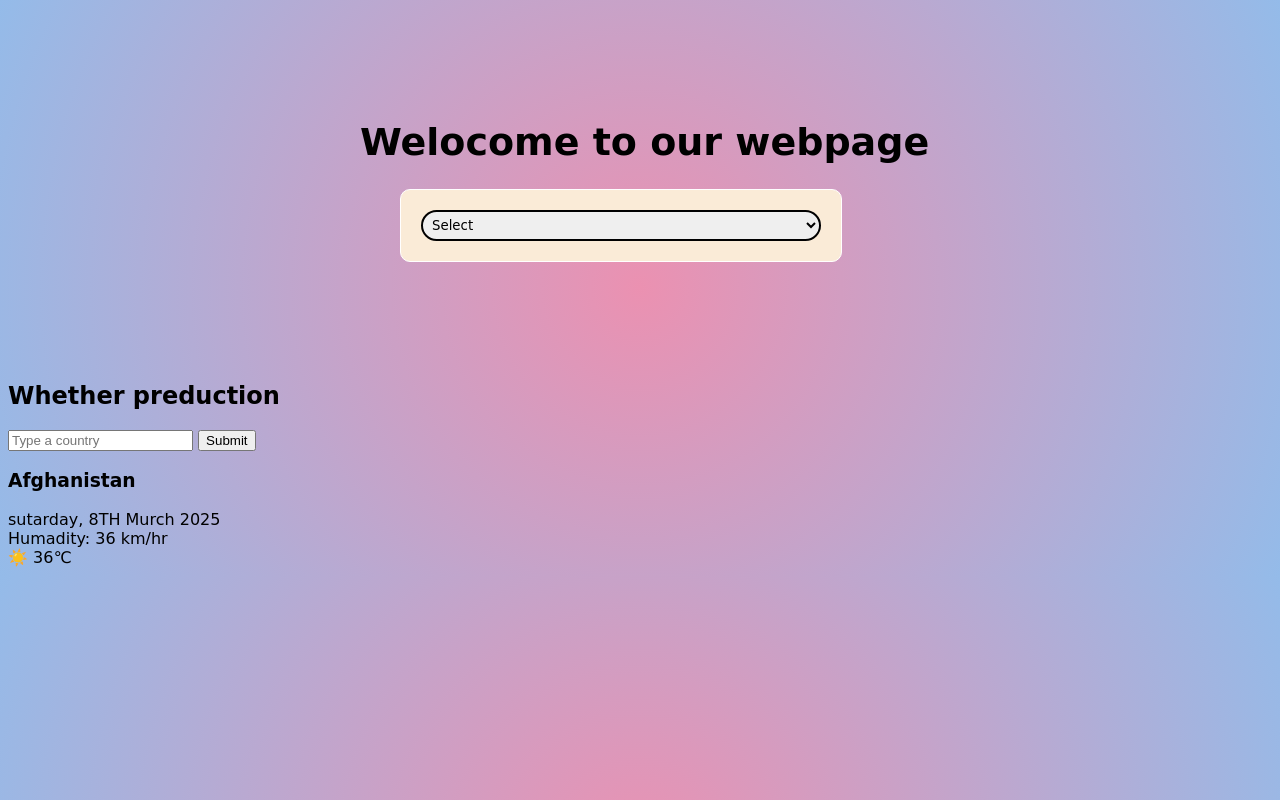
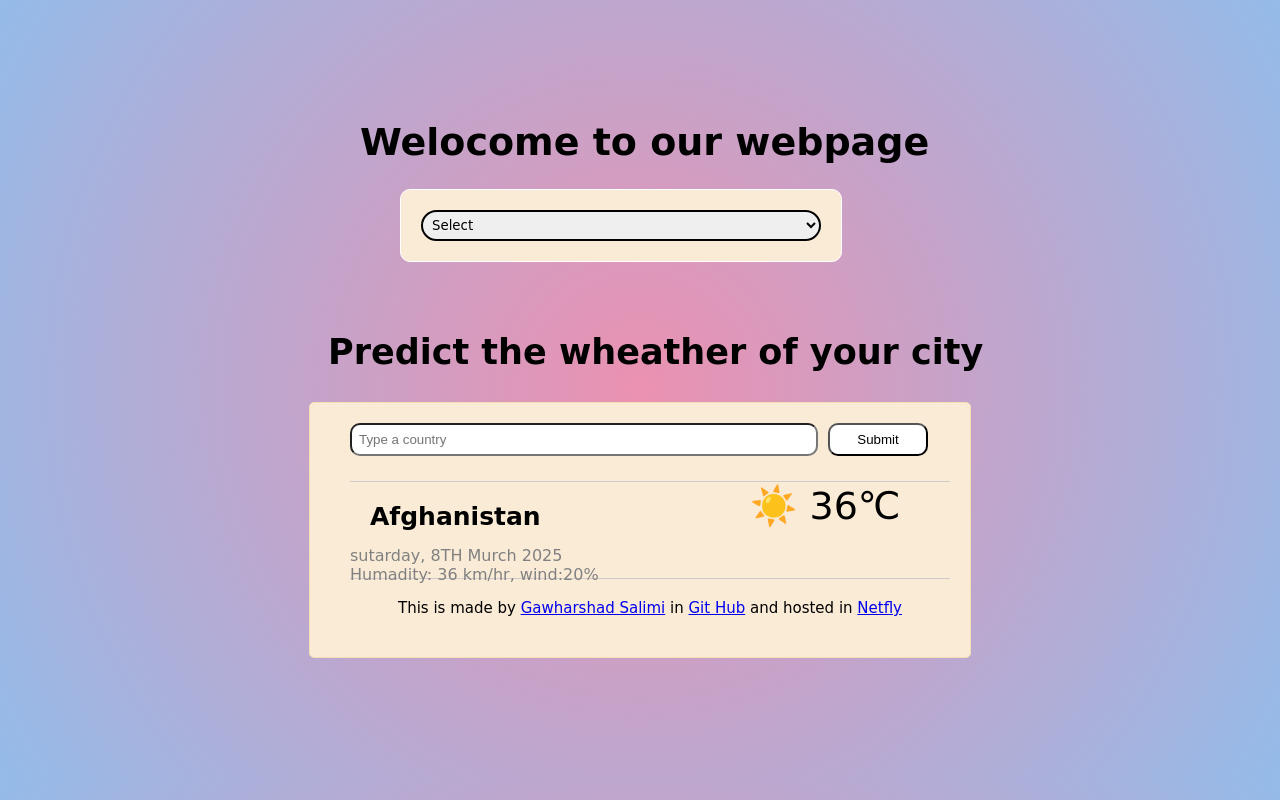
Before and after one commit to GwharshadSalimi/practiceEverything, a plain HTML site: page index.html in a window 1280 px wide. Drawn offline with nearby package versions, Linux system fonts and the light colour scheme; a web font is replaced by a local one.

Commit message:
new changes was aded

```diff
--- a/index.html
+++ b/index.html
@@ -30,10 +30,10 @@
 
       <div class="place text" id="place1"></div>
     </div>
-
+    <h2>Predict the wheather of your city</h2>
     <div class="whter">
-      <h2>Whether preduction</h2>
       <div class="formInput">
+        <form>
           <input
             type="text"
             class="type"
@@ -41,13 +41,30 @@
             placeholder="Type a country"
           />
           <input type="submit" class="submit" id="submit" />
+        </form>
       </div>
 
-      <h3>Afghanistan</h3>
+      <h3 id="h3">Afghanistan</h3>
+      <div class="parageraf">
         <div>sutarday, 8TH Murch 2025</div>
-      <div>Humadity: 36 km/hr</div>
+        <div>Humadity: 36 km/hr, wind:20%</div>
+      </div>
 
       <div class="emoje" id="emoje">☀️ 36℃</div>
+
+      <footer>
+        This is made by
+        <a href="https://github.com/GwharshadSalimi" target="blank"
+          >Gawharshad Salimi</a
+        >
+        in <a href="https://github.com/" target="blank">Git Hub</a> and hosted
+        in
+        <a
+          href="https://practice-everything-you-know.netlify.app/"
+          target="blank"
+          >Netfly</a
+        >
+      </footer>
     </div>
   </body>
   <script src="src/index.js"></script>
--- a/src/index.css
+++ b/src/index.css
@@ -47,3 +47,66 @@ h1 {
 .text {
   display: none;
 }
+
+.whter {
+  max-width: 600px;
+  margin: 120px auto;
+  background-color: antiquewhite;
+  border: 1px solid wheat;
+  border-radius: 5px;
+  padding: 20px;
+  padding-left: 40px;
+  padding-right: -10px;
+}
+
+h2 {
+  margin-left: 320px;
+  font-size: 35px;
+  margin-bottom: -90px;
+  margin-top: -50px;
+}
+
+form {
+  display: flex;
+}
+
+.type {
+  width: 450px;
+  padding: 7px;
+  border-radius: 10px;
+}
+
+.submit {
+  width: 100px;
+  padding: 7px;
+  border-radius: 10px;
+  background-color: white;
+  color: black;
+  margin-left: 10px;
+}
+
+h3 {
+  font-size: 25px;
+
+  border-top: 1px solid rgb(207, 203, 203);
+  padding: 20px;
+}
+
+.parageraf {
+  color: grey;
+  margin-top: -30px;
+}
+
+.emoje {
+  margin-top: -100px;
+  margin-left: 400px;
+  font-size: 38px;
+}
+
+footer {
+  text-align: center;
+  font-size: 15px;
+  border-top: 1px solid rgb(207, 203, 203);
+  padding: 20px;
+  margin-top: 50px;
+}
--- a/src/index.js
+++ b/src/index.js
@@ -29,3 +29,13 @@ function showTime(event) {
 
 let timElement = document.querySelector("#timeZone");
 timElement.addEventListener("change", showTime);
+
+function displayCity(event) {
+  event.preventDefault(); // fixed typo
+  let typeElement = document.querySelector("#type");
+  let h3Element = document.querySelector("#h3");
+  h3Element.innerHTML = typeElement.value; // display selected value
+}
+
+let submitElement = document.querySelector("#submit");
+submitElement.addEventListener("click", displayCity); // added comma and fixed name
```
Lines whose indentation alone changed are shown as unchanged.
